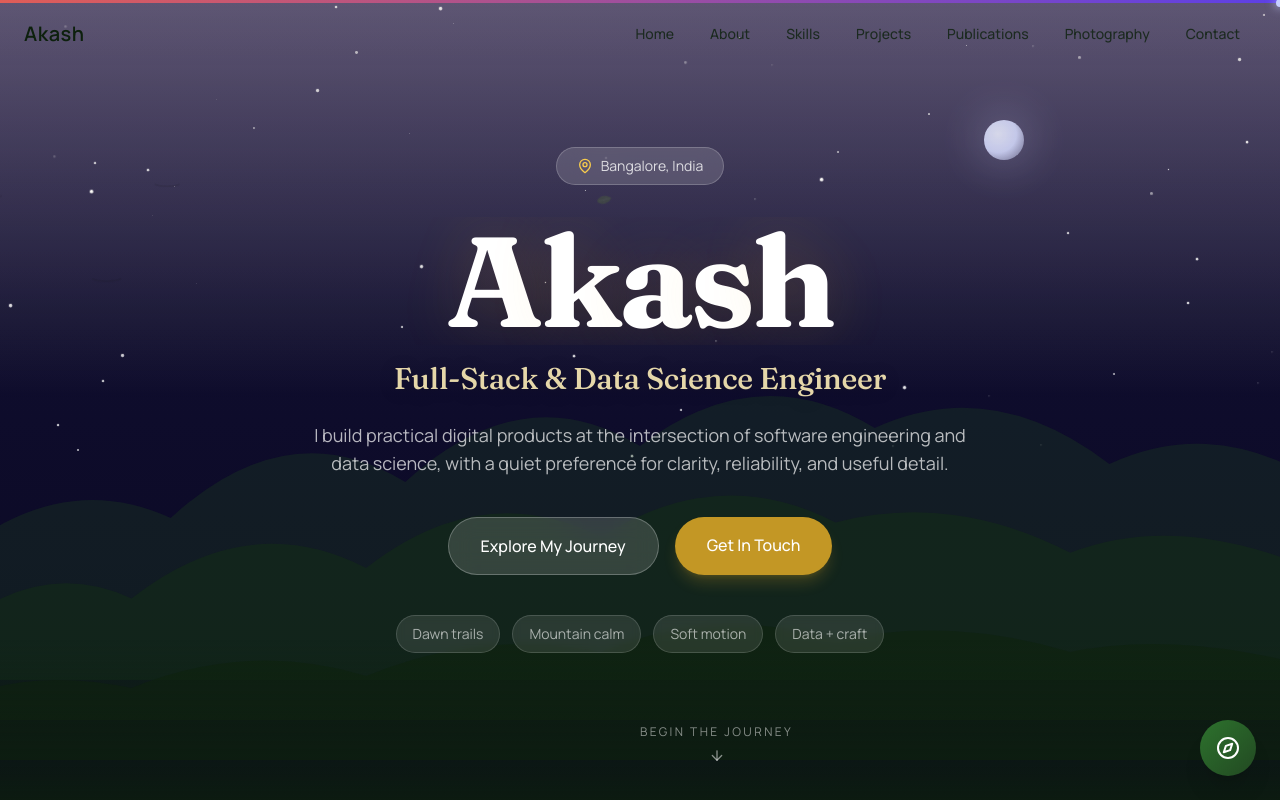
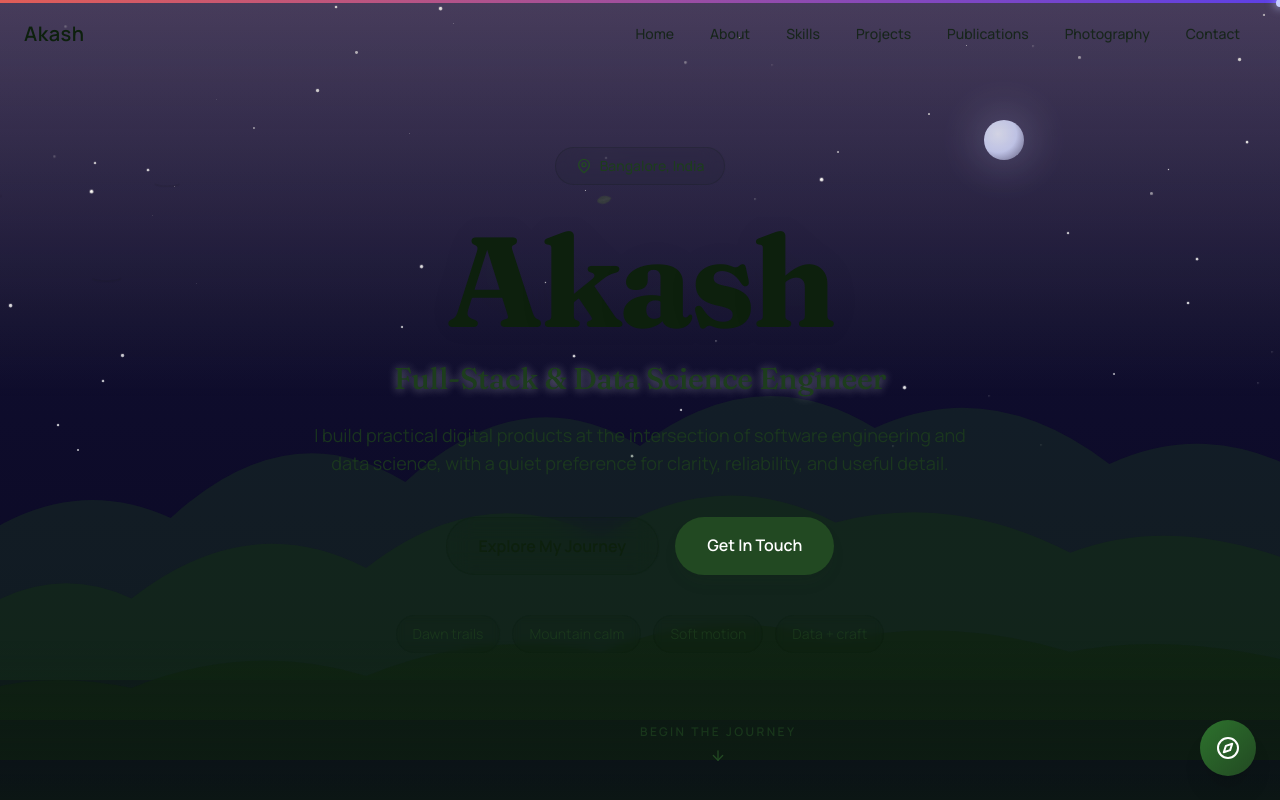
Before and after one commit to voidomin/porfolio_prototype_1, a Next.js app in the folder portfolio-website/: page / in a window 1280 px wide. Shown: the top 800 px of the page. Built offline with nearby package versions, Linux system fonts and the light colour scheme.

Commit message:
style: fix hero section text contrast on dawn sky background

```diff
--- a/portfolio-website/src/components/sections/HeroSection.tsx
+++ b/portfolio-website/src/components/sections/HeroSection.tsx
@@ -44,7 +44,7 @@ export const HeroSection = () => {
       className="relative min-h-screen flex items-center justify-center overflow-hidden"
     >
       {/* Dawn glow overlay */}
-      <div className="absolute inset-0 bg-gradient-to-b from-dawn-100/30 via-transparent to-transparent pointer-events-none z-[1]" />
+      <div className="absolute inset-0 bg-gradient-to-b from-dawn-200/20 via-transparent to-transparent pointer-events-none z-[1]" />
 
       {/* Central content */}
       <div className="relative z-10 text-center px-6 max-w-5xl mx-auto">
@@ -54,10 +54,10 @@ export const HeroSection = () => {
           variants={fadeUpVariants}
           initial="hidden"
           animate="visible"
-          className="inline-flex items-center gap-2 mb-8 px-5 py-2 rounded-full bg-white/15 backdrop-blur-md border border-white/20 text-sm"
+          className="inline-flex items-center gap-2 mb-8 px-5 py-2 rounded-full bg-forest-950/5 backdrop-blur-md border border-forest-950/15 text-sm"
         >
-          <MapPin className="h-4 w-4 text-dawn-400" />
-          <span className="text-white/80">{personalProfile.location}</span>
+          <MapPin className="h-4 w-4 text-forest-800" />
+          <span className="text-forest-900 font-medium">{personalProfile.location}</span>
         </motion.div>
 
         {/* Name — cinematic letter-by-letter reveal */}
@@ -70,9 +70,9 @@ export const HeroSection = () => {
                 variants={letterVariants}
                 initial="hidden"
                 animate="visible"
-                className="inline-block text-white drop-shadow-[0_2px_30px_rgba(240,180,41,0.3)]"
+                className="inline-block text-forest-950 drop-shadow-[0_2px_15px_rgba(13,32,13,0.1)]"
                 style={{
-                  textShadow: "0 0 60px rgba(240, 180, 41, 0.2)",
+                  textShadow: "0 0 40px rgba(13, 32, 13, 0.05)",
                 }}
               >
                 {letter === " " ? "\u00A0" : letter}
@@ -87,9 +87,9 @@ export const HeroSection = () => {
           variants={fadeUpVariants}
           initial="hidden"
           animate="visible"
-          className="text-xl sm:text-2xl md:text-3xl font-medium text-dawn-200/90 mb-6"
+          className="text-xl sm:text-2xl md:text-3xl font-medium text-forest-900 mb-6"
           style={{
-            textShadow: "0 2px 20px rgba(0,0,0,0.2)",
+            textShadow: "0 1px 10px rgba(255,255,255,0.4)",
           }}
         >
           {personalProfile.headline}
@@ -101,7 +101,7 @@ export const HeroSection = () => {
           variants={fadeUpVariants}
           initial="hidden"
           animate="visible"
-          className="text-base sm:text-lg text-white/70 max-w-2xl mx-auto leading-relaxed mb-10"
+          className="text-base sm:text-lg text-forest-900/80 max-w-2xl mx-auto leading-relaxed mb-10"
         >
           {personalProfile.intro}
         </motion.p>
@@ -116,7 +116,7 @@ export const HeroSection = () => {
         >
           <motion.a
             href="#projects"
-            className="px-8 py-4 bg-white/15 backdrop-blur-md border border-white/25 text-white font-medium rounded-full hover:bg-white/25 transition-all duration-300"
+            className="px-8 py-4 bg-forest-950/5 backdrop-blur-md border border-forest-950/20 text-forest-950 font-semibold rounded-full hover:bg-forest-950/10 transition-all duration-300"
             whileHover={{ scale: 1.03, y: -2 }}
             whileTap={{ scale: 0.97 }}
           >
@@ -124,7 +124,7 @@ export const HeroSection = () => {
           </motion.a>
           <motion.a
             href="#contact"
-            className="px-8 py-4 bg-dawn-500/80 backdrop-blur-md text-white font-medium rounded-full hover:bg-dawn-400/90 transition-all duration-300 shadow-lg shadow-dawn-500/20"
+            className="px-8 py-4 bg-forest-800 text-white font-semibold rounded-full hover:bg-forest-700 transition-all duration-300 shadow-lg shadow-forest-900/10"
             whileHover={{ scale: 1.03, y: -2 }}
             whileTap={{ scale: 0.97 }}
           >
@@ -144,7 +144,7 @@ export const HeroSection = () => {
             (label) => (
               <span
                 key={label}
-                className="px-4 py-2 rounded-full bg-white/10 backdrop-blur-sm border border-white/15 text-sm text-white/60"
+                className="px-4 py-2 rounded-full bg-forest-950/5 backdrop-blur-sm border border-forest-950/10 text-sm text-forest-900/70"
               >
                 {label}
               </span>
@@ -162,19 +162,19 @@ export const HeroSection = () => {
       >
         <motion.a
           href="#about"
-          className="flex flex-col items-center gap-2 text-white/50 hover:text-white/80 transition-colors"
+          className="flex flex-col items-center gap-2 text-forest-800/60 hover:text-forest-900 transition-colors"
           animate={{ y: [0, 8, 0] }}
           transition={{ duration: 2.5, repeat: Infinity, ease: "easeInOut" }}
         >
-          <span className="text-xs tracking-[0.2em] uppercase">
+          <span className="text-xs tracking-[0.2em] uppercase font-semibold">
             Begin the journey
           </span>
-          <ArrowDown className="w-4 h-4" />
+          <ArrowDown className="w-4 h-4 text-forest-800" />
         </motion.a>
       </motion.div>
 
       {/* Bottom gradient fade into next section */}
-      <div className="absolute bottom-0 left-0 right-0 h-40 bg-gradient-to-b from-transparent to-forest-950/80 z-[1] pointer-events-none" />
+      <div className="absolute bottom-0 left-0 right-0 h-40 bg-gradient-to-b from-transparent to-forest-950/60 z-[1] pointer-events-none" />
     </section>
   );
 };
```
